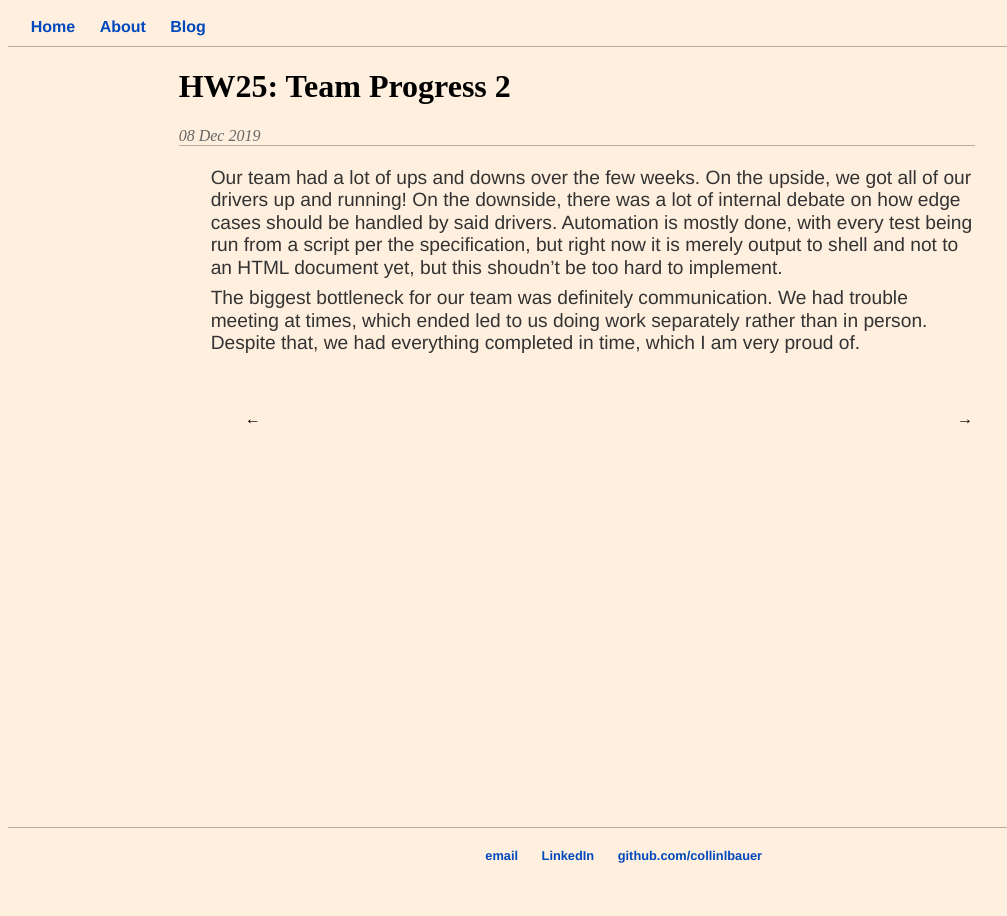
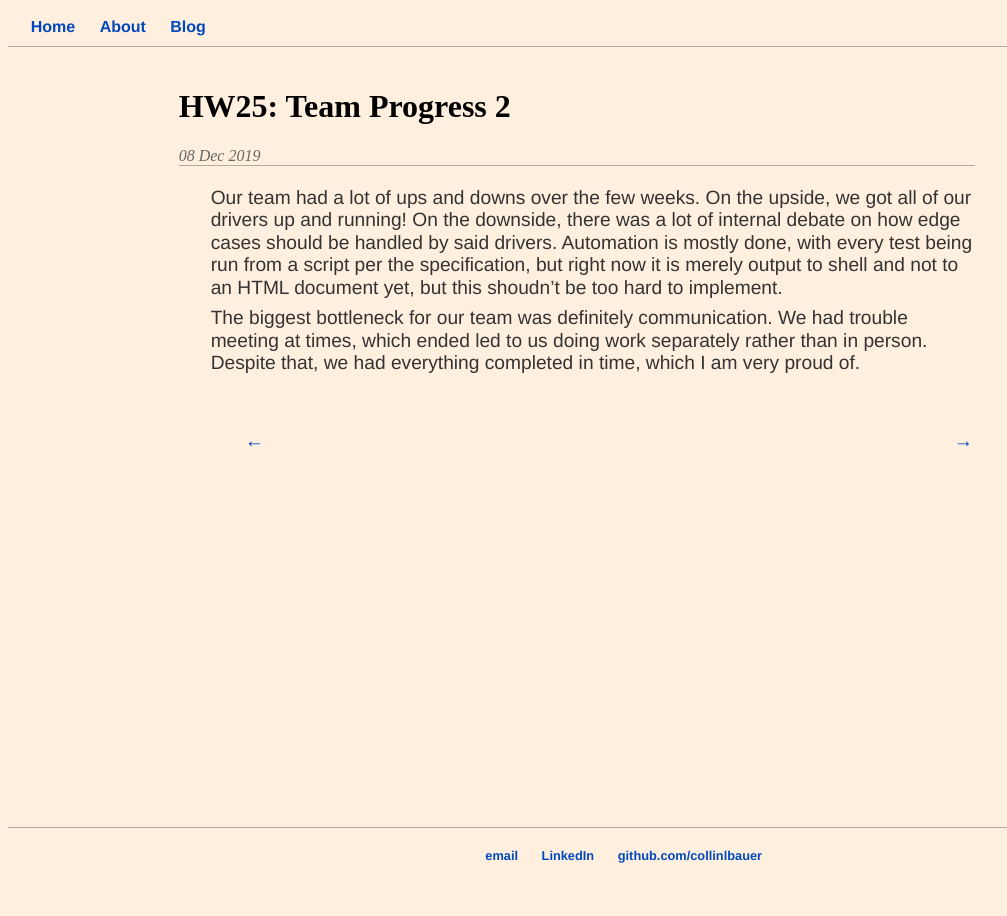
Before and after one commit to CollinLBauer/collinlbauer.github.io, a Jekyll site: the page built from _posts/2019-12-08-HW25-Team-Progress-2.md, in a window 1280 px wide. Shown: the whole page, without its empty margins (0-1007 px from the left). Built offline with Jekyll 4.4.1, drawn with Linux system fonts in a browser that asks for light colours.

Commit message:
back on desktop

```diff
--- a/_layouts/post.html
+++ b/_layouts/post.html
@@ -20,12 +20,12 @@ layout: default
       <tr>
         <td id="pn_previous">
           {{% if page.prev_url %}}
-          ← <a href="{{ page.prev_url }}">{{ page.prev_title }}</a>
+          <a href="{{ page.prev_url }}">← {{ page.prev_title }}</a>
           {{% endif %}}
         </td>
         <td id="pn_next">
           {{% if page.next_url %}}
-          <a href="{{ page.next_url }}">{{ page.next_title }}</a> →
+          <a href="{{ page.next_url }}">{{ page.next_title }} →</a>
           {{% endif %}}
         </td>
       </tr>
--- a/css/main.css
+++ b/css/main.css
@@ -25,6 +25,7 @@ body {
     margin: 0px auto;
     width: 70%;
     position: relative;
+    padding: 20px 20px 80px 20px;
     padding-bottom: 80px; /* height of footer */
 }
 
@@ -83,6 +84,7 @@ div.post {
 
 div.post h1 {
     font-size: 3rem;
+    margin-block-start: 0px;
 }
 
 div.post h2 {
@@ -145,6 +147,7 @@ div.post img {
 #prev_next {
     width: 100%;
     padding: 1rem 1rem 1rem 1rem;
+    font-size: 1.2rem;
 }
 #pn_prev {
     width: 50%;
--- a/js/blog.js
+++ b/js/blog.js
@@ -42,4 +42,5 @@ function onStart() {
     }
 }
 
+// sets onStart() to run when the window is fully loaded
 window.onload = onStart;
```
